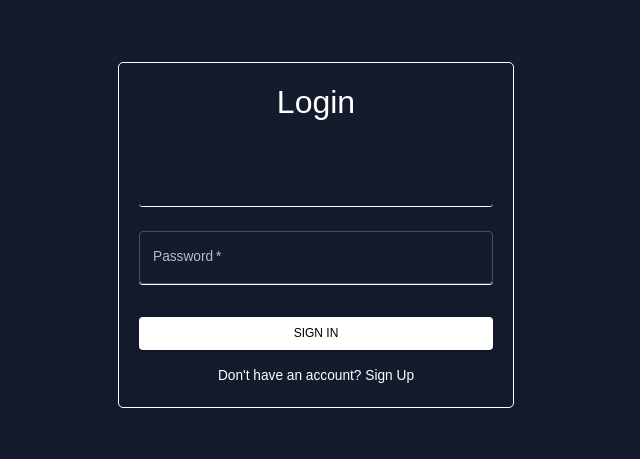
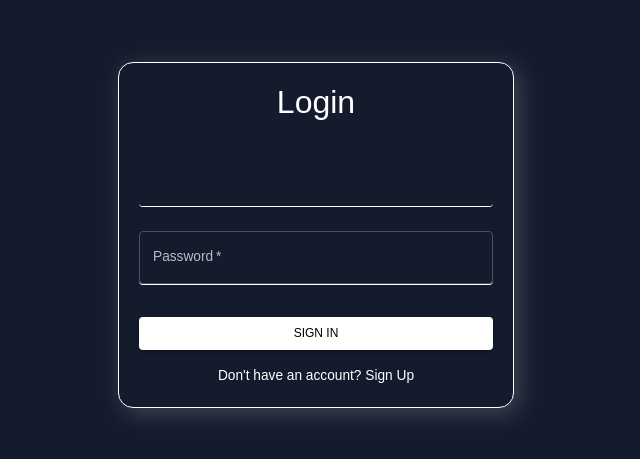
Before and after one commit to Sameer-Saleem1/Aura-Canvas, a React (Vite) app: page /login in a window 1280 px wide. Shown: the part 165-624 px from the top of the page, without its empty margins (324-964 px from the left). Built offline with nearby package versions, Linux system fonts and the light colour scheme.

Commit message:
Improved Login Signup Page

```diff
--- a/src/Components/Login.jsx
+++ b/src/Components/Login.jsx
@@ -18,10 +18,9 @@ const Login = () => {
 
   const handleSubmit = (event) => {
     event.preventDefault();
-    // Log email and password to the console
+    //email and password to the console
     console.log("Email:", formData.email);
     console.log("Password:", formData.password);
-    // Handle form submission logic here
   };
 
   return (
@@ -37,11 +36,12 @@ const Login = () => {
       <Box
         sx={{
           border: "1px solid white",
-          borderRadius: "5px",
+          borderRadius: "15px",
           padding: "20px",
           display: "flex",
           flexDirection: "column",
           alignItems: "center",
+          boxShadow: "5px 5px 25px  rgba(255,255,255,0.2)",
         }}
       >
         <Typography component="h1" variant="h2">
--- a/src/Components/Signup.jsx
+++ b/src/Components/Signup.jsx
@@ -37,11 +37,12 @@ const SignUp = () => {
       <Box
         sx={{
           border: "1px solid white",
-          borderRadius: "5px",
+          borderRadius: "15px",
           padding: "20px",
           display: "flex",
           flexDirection: "column",
           alignItems: "center",
+          boxShadow: "5px 5px 25px  rgba(255,255,255,0.2)",
         }}
       >
         <Typography component="h1" variant="h2">
--- a/src/Index.css
+++ b/src/Index.css
@@ -36,10 +36,10 @@ body,
 .link-hover:after {
   content: "";
   position: absolute;
-  bottom: -3px;
+  bottom: -2px;
   left: 0;
   width: 0%;
-  height: 2px;
+  height: 1px;
   background-color: white;
   transition: width 0.2s linear;
 }
```
